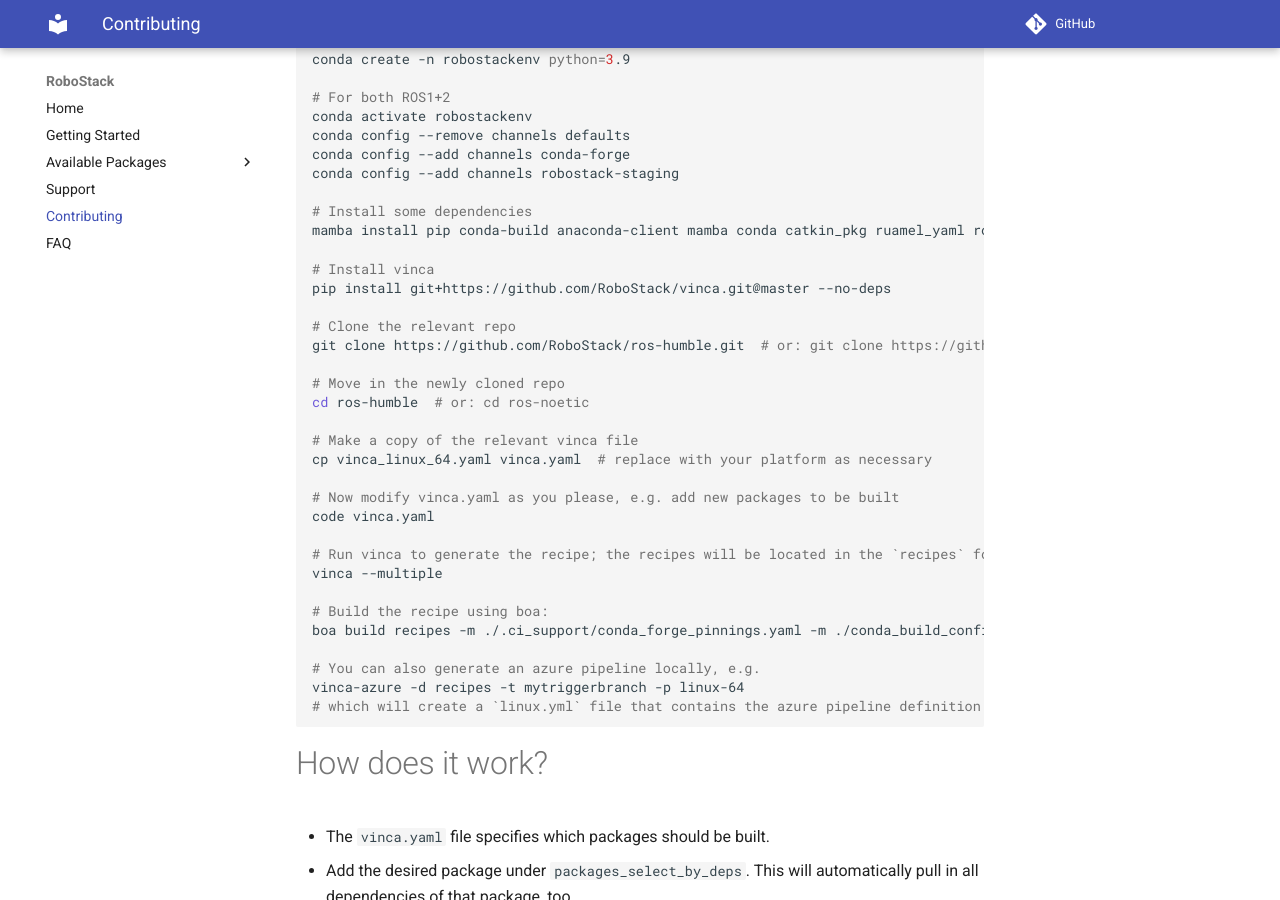
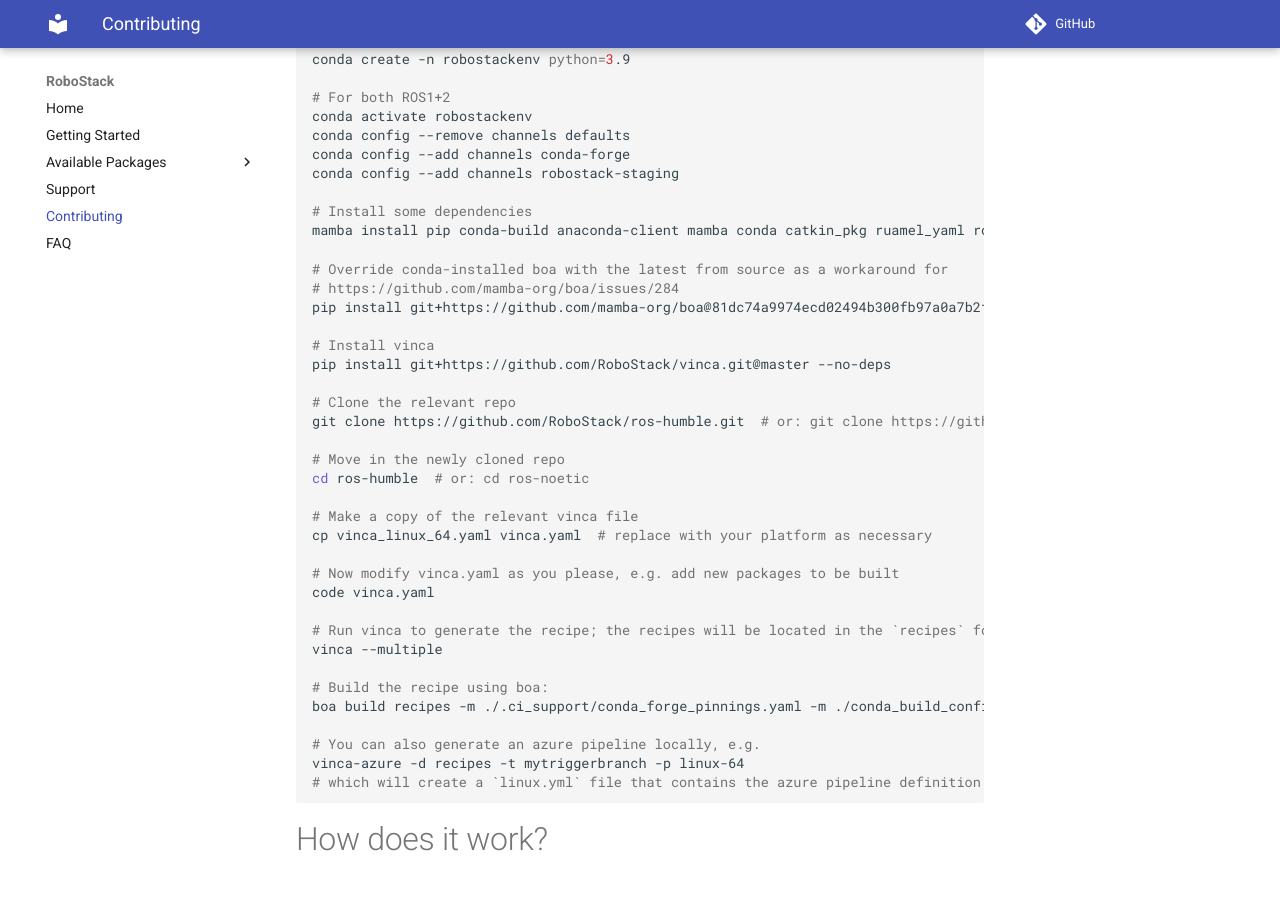
Before and after one commit to RoboStack/robostack.github.io, an MkDocs documentation site: the page built from docs/Contributing.md, in a window 1280 px wide and 900 px high, scrolled down 1836 px. Built offline with MkDocs 1.6.1 and Material for MkDocs 9.7.7, drawn with Linux system fonts in a browser that asks for light colours; comment, search, counter and statistics services are not loaded.

Commit message:
Contributing: document the need for custom boa
Without this fix, cos6 is used in place of cos7, creating an error at build time.

```diff
--- a/docs/Contributing.md
+++ b/docs/Contributing.md
@@ -62,6 +62,10 @@
 # Install some dependencies
 mamba install pip conda-build anaconda-client mamba conda catkin_pkg ruamel_yaml rosdistro empy networkx requests boa
 
+# Override conda-installed boa with the latest from source as a workaround for
+# https://github.com/mamba-org/boa/issues/284
+pip install git+https://github.com/mamba-org/boa@81dc74a9974ecd02494b300fb97a0a7b2f186afc --no-deps
+
 # Install vinca
 pip install git+https://github.com/RoboStack/vinca.git@master --no-deps
 
```
